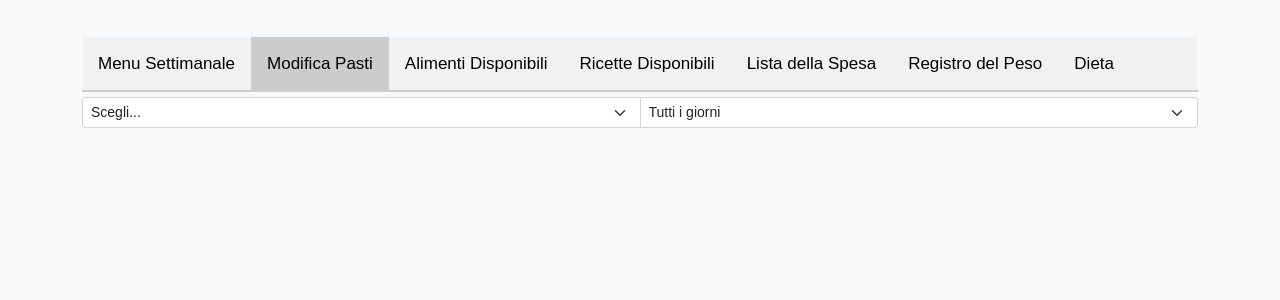
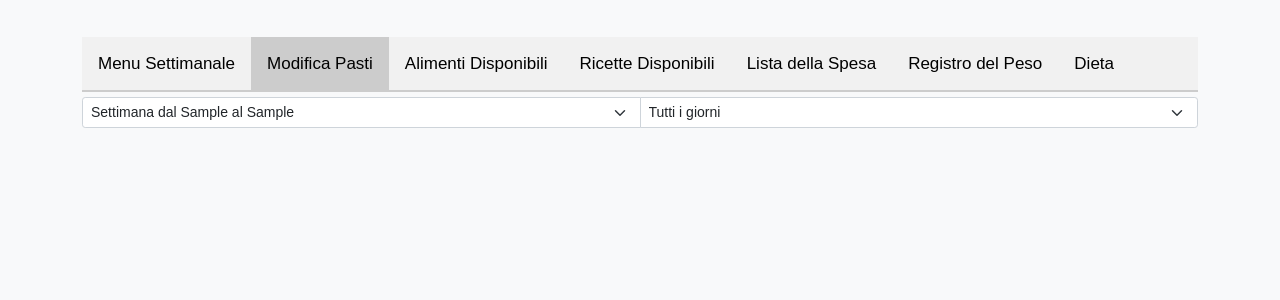
Before and after one commit to miky2184/dieta, a Flask app: template app/templates/index.html in a window 1280 px wide, after a click on "Modifica Pasti". Shown: the top 300 px of the page. Run offline with Flask 3, Linux system fonts and the light colour scheme; the template is opened without the code that fills it: most values are stand-ins (such as "Sample title", 1, 10 or a date in 2020); parts of the project's set-up code (start-up, migrations or seed data) failed here and were passed over; some libraries are stand-ins or nearby versions.

Commit message:
migliorata gestione selezione week

```diff
--- a/app/static/js/script.js
+++ b/app/static/js/script.js
@@ -13,8 +13,7 @@ function openTab(evt, tabName) {
 }
 
 function cambiaMenuSettimana() {
-    const select = document.getElementById('settimana_select');
-    const settimanaId = select.value;
+    const settimanaId = selectedWeekId;
     fetch(`/menu_settimana/${settimanaId}`)
         .then(response => response.json())
         .then(data => {
@@ -603,9 +602,9 @@ function capitalize(string) {
 }
 
 function loadMenuData() {
-    selectedWeekId = document.getElementById('selectMenu').value;
+    weekId = selectedWeekId;
     // Fai il fetch per caricare i dati del menu per la settimana selezionata
-    fetch(`/menu_settimana/${selectedWeekId}`)
+    fetch(`/menu_settimana/${weekId}`)
         .then(response => response.json())
         .then(data => {
             // Qui inserisci la logica per caricare i dati del menu nel div #menuEditor
@@ -642,7 +641,7 @@ function formatMealName(meal) {
 
 
 function renderMenuEditor(data) {
-    const selectedWeek = document.getElementById('settimana_select').value;
+    const selectedWeek = selectedWeekId;
     const selectedDay = document.getElementById('day_select') ? document.getElementById('day_select').value : null;
 
     const menuEditor = document.getElementById("menuEditor");
@@ -811,7 +810,7 @@ function renderMenuEditor(data) {
     });
 
     // Ripristina lo stato delle selezioni
-    document.getElementById('settimana_select').value = selectedWeek;
+    document.getElementById('settimana_select').value = selectedWeekId;
     if (selectedDay) {
         document.getElementById('day_select').value = selectedDay;
     }
@@ -1070,7 +1069,7 @@ function cleanFiltersAlimenti() {
 }
 
 function deleteMenu() {
-    const weekId = document.getElementById("settimana_select").value; // Ottieni l'ID della settimana selezionata
+    const weekId = selectedWeekId; // Ottieni l'ID della settimana selezionata
 
     if (confirm("Sei sicuro di voler eliminare questo menu? Questa azione è irreversibile.")) {
         fetch(`/delete_menu/${weekId}`, {
@@ -1088,8 +1087,36 @@ function deleteMenu() {
     }
 }
 
+// Aggiungi l'evento di cambio a tutte le select con la classe 'week-select'
+document.querySelectorAll('.week-select').forEach(select => {
+    select.addEventListener('change', updateSelectedWeek);
+});
+
 
 document.addEventListener('DOMContentLoaded', function() {
+    // Inizializzazione iniziale per impostare il valore globale
+    //updateSelectedWeek();
+
+    // Event Listener per cambiare la settimana
+    document.querySelectorAll('.week-select').forEach(select => {
+        select.addEventListener('change', function() {
+            const newWeekId = this.value;
+
+            // Aggiorna il valore di selectedWeekId globale
+            selectedWeekId = newWeekId;
+
+            // Aggiorna tutte le select con il nuovo valore
+            document.querySelectorAll('.week-select').forEach(sel => {
+                sel.value = newWeekId;
+            });
+
+            // Chiama le funzioni necessarie per aggiornare la vista
+            loadMenuData();
+            filterDayCards();
+            cambiaMenuSettimana();
+        });
+    });
+
     document.getElementById("defaultOpen").click();
 
     document.getElementById('deleteMenuBtn').addEventListener('click', deleteMenu);
@@ -1102,7 +1129,7 @@ document.addEventListener('DOMContentLoaded', function() {
     }
 
     document.getElementById("captureButton").addEventListener("click", function() {
-        const weekId = document.getElementById("settimana_select").value; // Ottieni l'ID della settimana selezionata
+        const weekId = selectedWeekId; // Ottieni l'ID della settimana selezionata
         const menuContainer = document.querySelector("#capture");
 
         html2canvas(document.querySelector("#capture")).then(canvas => {
--- a/app/templates/menu.html
+++ b/app/templates/menu.html
@@ -1,5 +1,14 @@
 <div id="Menu" class="tabcontent">
-    {% include 'week_selector.html' %}
+    <div class="table-margin d-flex">
+    <div class="input-group mb-3">
+        {% include 'week_selector.html' %}
+        <button id="generateMenuBtn" class="btn btn-primary btn-sm" data-bs-toggle="modal"
+                data-bs-target="#generateMenuModal">Genera Menu
+        </button>
+        <button id="captureButton" class="btn btn-primary btn-sm">Stampa Menu</button>
+        <button id="deleteMenuBtn" class="btn btn-danger btn-sm">Elimina Menu</button>
+    </div>
+    </div>
     <div id="capture">
     <table class="table table-striped table-margin table-bordered table-hover table-light">
         <thead>
--- a/app/templates/modifica_pasti.html
+++ b/app/templates/modifica_pasti.html
@@ -1,17 +1,8 @@
 <div id="ModificaPasti" class="tabcontent">
     <!-- Dropdown per selezionare la settimana -->
-
     <div class="table-margin d-flex">
         <div class="input-group mb-3">
-            <select class="form-select form-select-sm" id="selectMenu" onchange="loadMenuData()">
-                <option selected disabled>Scegli...</option>
-                {% for settimana in settimane %}
-                <option value="{{ settimana.id }}">Settimana dal {{ settimana.data_inizio }} al {{ settimana.data_fine
-                    }}
-                </option>
-                {% endfor %}
-            </select>
-
+                {% include 'week_selector.html' %}
                 <select class="form-select form-select-sm" id="selectDay" onchange="filterDayCards()">
                     <option value="all">Tutti i giorni</option>
                     <option value="lunedi">Lunedì</option>
--- a/app/templates/week_selector.html
+++ b/app/templates/week_selector.html
@@ -1,15 +1,7 @@
-<!-- Dropdown per selezionare la settimana -->
-<div class="table-margin d-flex">
-    <div class="input-group mb-3">
-        <select class="form-select form-select-sm" id="settimana_select" onchange="cambiaMenuSettimana()">
-            {% for settimana in settimane %}
-            <option value="{{ settimana.id }}">Settimana dal {{ settimana.data_inizio }} al {{ settimana.data_fine }}</option>
-            {% endfor %}
-        </select>
-        <button id="generateMenuBtn" class="btn btn-primary btn-sm" data-bs-toggle="modal"
-                data-bs-target="#generateMenuModal">Genera Menu
-        </button>
-        <button id="captureButton" class="btn btn-primary btn-sm">Stampa Menu</button>
-        <button id="deleteMenuBtn" class="btn btn-danger btn-sm">Elimina Menu</button>
-    </div>
-</div>
+<select class="form-select form-select-sm week-select" id="settimana_select">
+    {% for settimana in settimane %}
+    <option value="{{ settimana.id }}">Settimana dal {{ settimana.data_inizio }} al {{ settimana.data_fine
+        }}
+    </option>
+    {% endfor %}
+</select>
```
